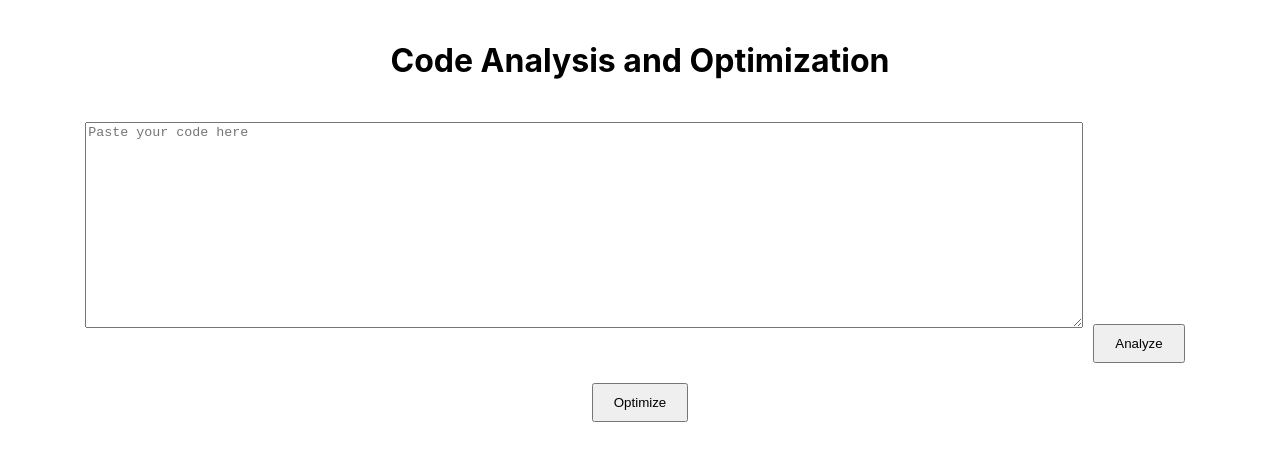
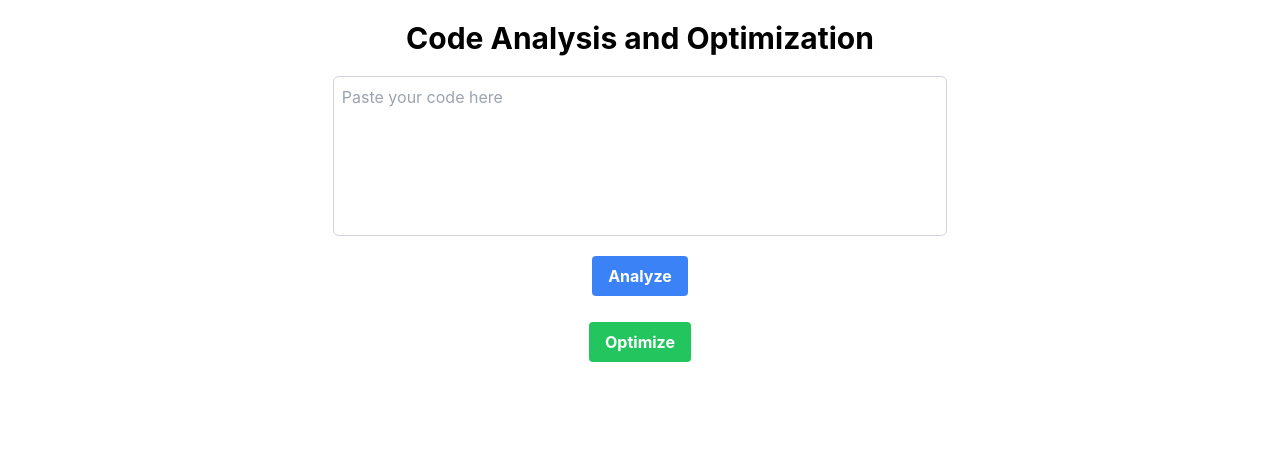
Before and after one commit to ana-goldman/softwire-hack, a React (Create React App) app: page / in a window 1280 px wide. Shown: the top 460 px of the page. Built offline with nearby package versions, Linux system fonts and the light colour scheme.

Commit message:
add styles

```diff
--- a/package.json
+++ b/package.json
@@ -40,6 +40,7 @@
     ]
   },
   "devDependencies": {
-    "gh-pages": "^6.1.1"
+    "gh-pages": "^6.1.1",
+    "tailwindcss": "^3.4.4"
   }
 }
--- a/src/App.js
+++ b/src/App.js
@@ -64,13 +64,13 @@ const App = () => {
   };
 
   return (
-    <div className='App'>
-      <h1>Code Analysis and Optimization</h1>
+    <div className='App p-4'>
+      <h1 className='text-3xl font-bold mb-4'>Code Analysis and Optimization</h1>
       <CodeInput onAnalyze={handleAnalyze} />
-      {analysing && <Loader text={'Analysing...'} />}
+      {analysing && <Loader text='Analysing...' />}
       {analysis && <AnalysisResult code={code} analysis={analysis} co2Emissions={co2Emissions} />}
       <Button onOptimize={() => handleOptimize(code)} />
-      {optimising && <Loader text={'Optimising...'} />}
+      {optimising && <Loader text='Optimising...' />}
       {optimizedCode && (
         <OptimizedResult
           code={optimizedCode}
--- a/src/components/AnalysisResult.js
+++ b/src/components/AnalysisResult.js
@@ -4,15 +4,19 @@ import { tomorrow } from 'react-syntax-highlighter/dist/esm/styles/prism';
 
 const AnalysisResult = ({ code, analysis, co2Emissions }) => {
   return (
-    <div className='optimized-code-container'>
-      <h2>Analysis Result</h2>
+    <div className='mb-4'>
+      <h2 className='text-xl font-bold mb-2'>Analysis Result</h2>
+      <div className='max-h-80 overflow-y-auto rounded-lg bg-gray-100 p-4'>
         <SyntaxHighlighter language='javascript' style={tomorrow}>
           {code}
         </SyntaxHighlighter>
-      <h3>Optimized Analysis</h3>
+      </div>
+      <div className='mt-4'>
+        <h3 className='text-lg font-semibold'>Optimized Analysis</h3>
         <p>Runtime: {analysis.runtime}</p>
         <p>Memory Usage: {analysis.memoryUsage}</p>
         <p>CO2 Emissions: {co2Emissions} G</p>
+      </div>
     </div>
   );
 };
--- a/src/components/Button.js
+++ b/src/components/Button.js
@@ -2,8 +2,13 @@ import React from 'react';
 
 const Button = ({ onOptimize }) => {
   return (
-    <div>
-      <button onClick={onOptimize}>Optimize</button>
+    <div className='mb-4'>
+      <button
+        className='bg-green-500 hover:bg-green-600 text-white font-bold py-2 px-4 rounded'
+        onClick={onOptimize}
+      >
+        Optimize
+      </button>
     </div>
   );
 };
--- a/src/components/CodeInput.js
+++ b/src/components/CodeInput.js
@@ -13,9 +13,19 @@ const CodeInput = ({ onAnalyze }) => {
   };
 
   return (
-    <div>
-      <textarea value={code} onChange={handleChange} placeholder='Paste your code here' />
-      <button onClick={handleAnalyzeClick}>Analyze</button>
+    <div className='max-w-screen-md mx-auto mb-4'>
+      <textarea
+        className='border border-gray-300 rounded-md p-2 w-4/5 mx-auto h-40 resize-none block'
+        value={code}
+        onChange={handleChange}
+        placeholder='Paste your code here'
+      />
+      <button
+        className='bg-blue-500 hover:bg-blue-600 text-white font-bold py-2 px-4 rounded mt-2 block mx-auto'
+        onClick={handleAnalyzeClick}
+      >
+        Analyze
+      </button>
     </div>
   );
 };
--- a/src/components/Improvement.js
+++ b/src/components/Improvement.js
@@ -6,11 +6,13 @@ const Improvement = ({ originalCo2, optimizedCo2 }) => {
   const improvement = ((originalCo2 - optimizedCo2) / originalCo2) * 100;
 
   return (
-    <div>
-      <h2>CO2 Emissions Improvement</h2>
-      <p>Original CO2 Emissions: {originalCo2} grams</p>
-      <p>Optimized CO2 Emissions: {optimizedCo2} grams</p>
-      <p>Improvement: {improvement.toFixed(2)}%</p>
+    <div className='mt-4'>
+      <h2 className='text-xl font-bold mb-2'>CO2 Emissions Improvement</h2>
+      <p className='mb-2'>Original CO2 Emissions: {originalCo2} grams</p>
+      <p className='mb-2'>Optimized CO2 Emissions: {optimizedCo2} grams</p>
+      <p className='text-3xl font-bold mb-4 text-green-600'>
+        Improvement: {improvement.toFixed(2)}%
+      </p>
     </div>
   );
 };
--- a/src/components/OptimizedResult.js
+++ b/src/components/OptimizedResult.js
@@ -4,15 +4,19 @@ import { tomorrow } from 'react-syntax-highlighter/dist/esm/styles/prism';
 
 const OptimizedResult = ({ code, analysis, co2Emissions }) => {
   return (
-    <div className='optimized-code-container'>
-      <h2>Optimized Code</h2>
+    <div className='mb-4'>
+      <h2 className='text-xl font-bold mb-2'>Optimized Code</h2>
+      <div className='max-h-80 overflow-y-auto rounded-lg bg-gray-100 p-4'>
         <SyntaxHighlighter language='javascript' style={tomorrow}>
           {code}
         </SyntaxHighlighter>
-      <h3>Optimized Analysis</h3>
+      </div>
+      <div className='mt-4'>
+        <h3 className='text-lg font-semibold'>Optimized Analysis</h3>
         <p>Runtime: {analysis.runtime}</p>
         <p>Memory Usage: {analysis.memoryUsage}</p>
         <p>CO2 Emissions: {co2Emissions} G</p>
+      </div>
     </div>
   );
 };
--- /dev/null
+++ b/tailwind.config.js
@@ -0,0 +1,8 @@
+/** @type {import('tailwindcss').Config} */
+module.exports = {
+  content: ['./src/**/*.{js,jsx,ts,tsx}'],
+  theme: {
+    extend: {},
+  },
+  plugins: [],
+};
```
Also changed, not shown: src/App.css (+8 -0 lines), 1 other file (tests, documents, lock files or other folders). Lines whose indentation alone changed are shown as unchanged.
